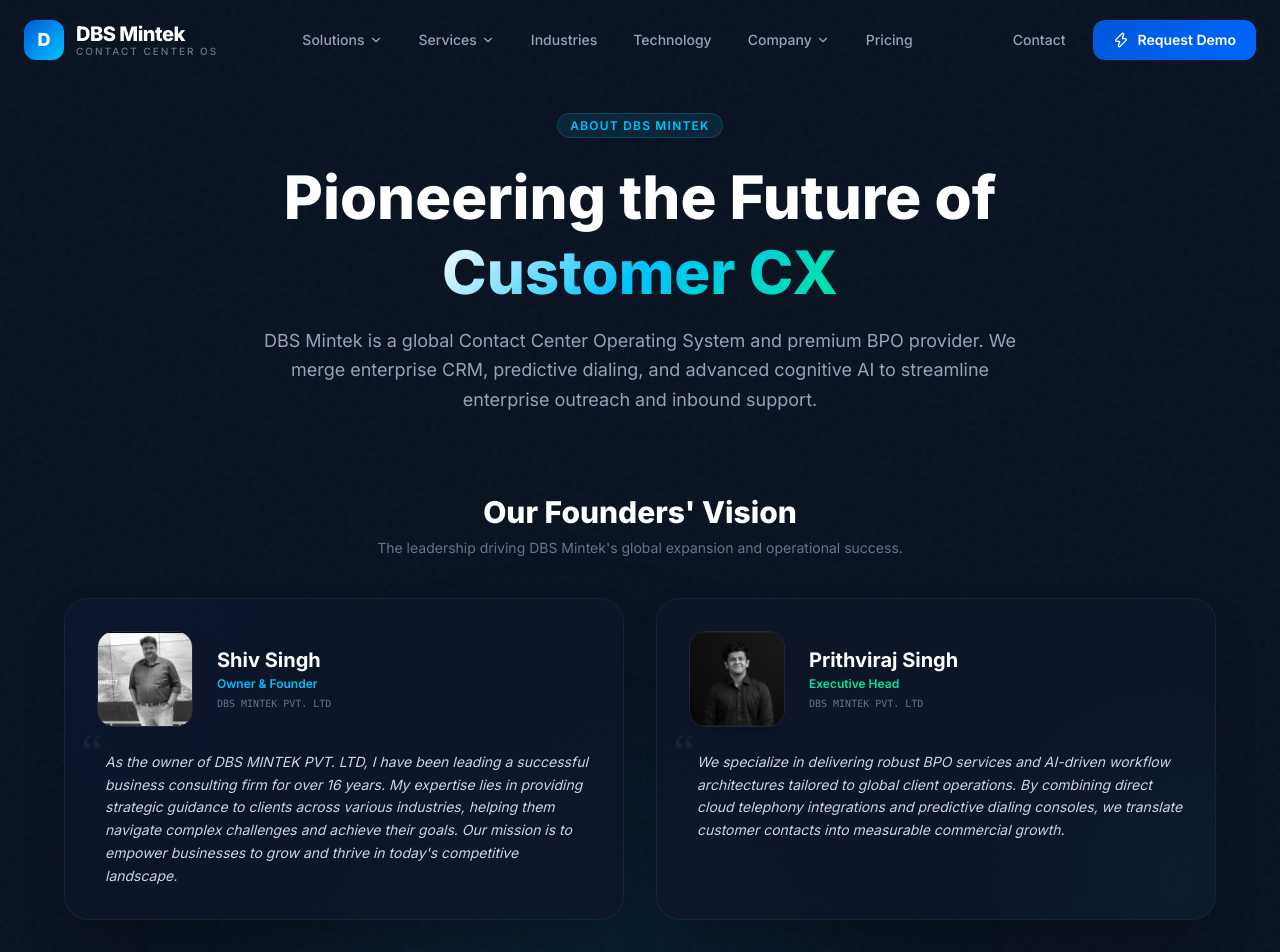
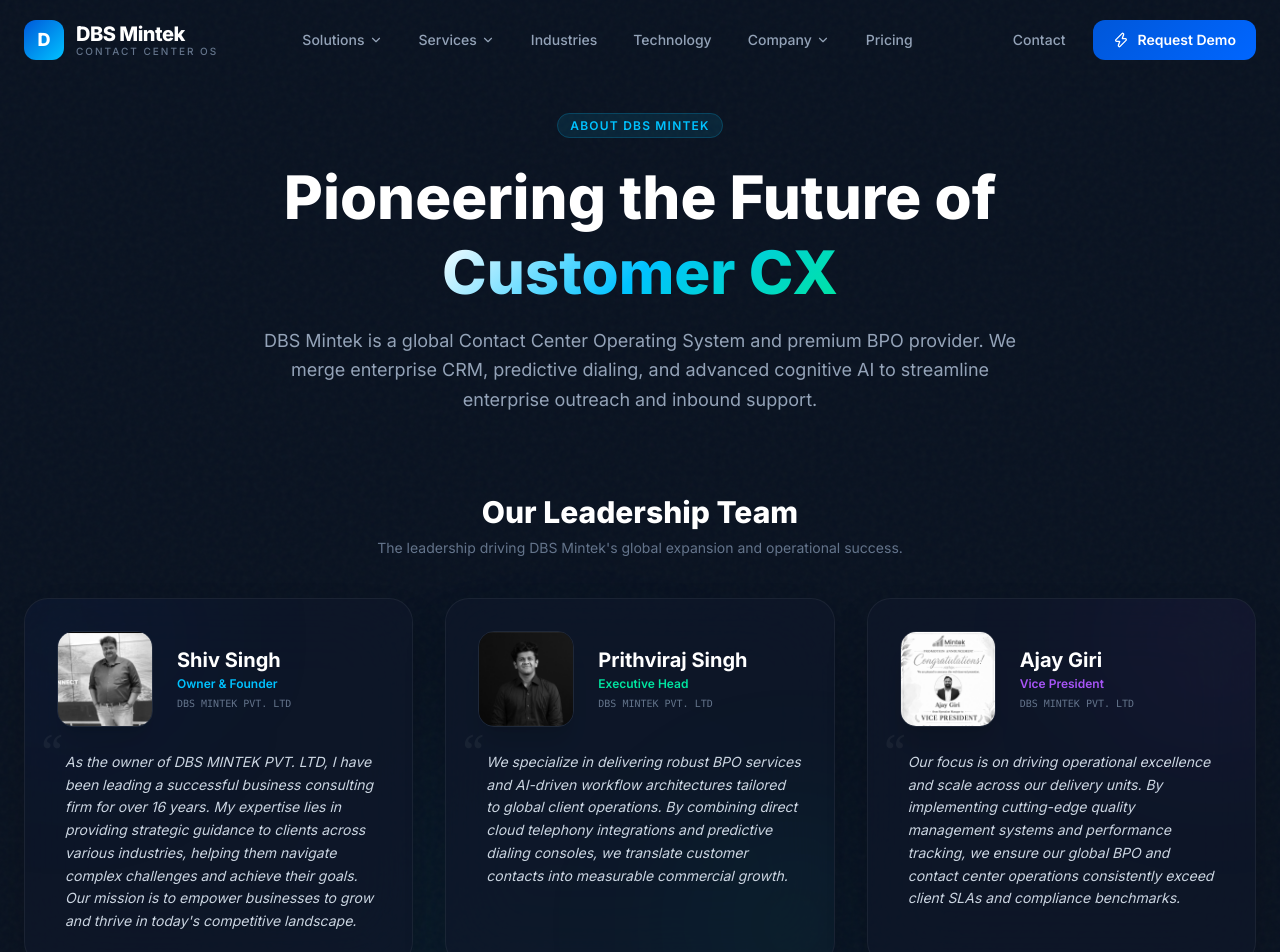
Before and after one commit to sabledattatray/Nexdial-IO, a Next.js app: page /about in a window 1280 px wide. Shown: the top 952 px of the page. Built offline with nearby package versions, Linux system fonts and the light colour scheme.

Commit message:
feat: add Ajay Giri Vice President card to Leadership on About page with cropped headshot

```diff
--- a/src/app/about/page.tsx
+++ b/src/app/about/page.tsx
@@ -53,17 +53,17 @@ export default function AboutPage() {
         </AnimatedSection>
 
         {/* Founder's Vision */}
-        <AnimatedSection className="mb-20 max-w-6xl mx-auto space-y-8">
+        <AnimatedSection className="mb-20 max-w-7xl mx-auto space-y-8">
           <div className="text-center max-w-xl mx-auto mb-10">
             <h2 className="text-2xl sm:text-3xl font-extrabold text-white">
-              Our Founders' Vision
+              Our Leadership Team
             </h2>
             <p className="text-[#64748B] text-sm mt-2">
               The leadership driving DBS Mintek's global expansion and operational success.
             </p>
           </div>
 
-          <div className="grid md:grid-cols-2 gap-8">
+          <div className="grid lg:grid-cols-3 md:grid-cols-2 gap-8">
             {/* Founder 1: Shiv Singh */}
             <div className="glass-card-strong p-8 relative overflow-hidden rounded-3xl border border-white/[0.06] shadow-2xl flex flex-col justify-between group hover:border-[#00C2FF]/30 transition-all duration-300">
               <div className="absolute -top-20 -left-20 w-60 h-60 rounded-full bg-[#0057D9]/5 blur-[80px]" />
@@ -111,6 +111,32 @@ export default function AboutPage() {
                   <span className="absolute -top-6 -left-4 text-5xl text-white/5 font-serif select-none">&ldquo;</span>
                   <p className="text-xs sm:text-sm text-[#CBD5E1] leading-relaxed italic relative z-10 pl-2">
                     We specialize in delivering robust BPO services and AI-driven workflow architectures tailored to global client operations. By combining direct cloud telephony integrations and predictive dialing consoles, we translate customer contacts into measurable commercial growth.
+                  </p>
+                </div>
+              </div>
+            </div>
+
+            {/* Vice President: Ajay Giri */}
+            <div className="glass-card-strong p-8 relative overflow-hidden rounded-3xl border border-white/[0.06] shadow-2xl flex flex-col justify-between group hover:border-[#A855F7]/30 transition-all duration-300">
+              <div className="absolute -top-20 -right-20 w-60 h-60 rounded-full bg-[#A855F7]/5 blur-[80px]" />
+              <div className="relative z-10 space-y-6">
+                <div className="flex flex-col sm:flex-row items-center gap-6">
+                  <img
+                    src="/ajay_giri.jpg"
+                    alt="Ajay Giri"
+                    className="w-24 h-24 rounded-2xl border border-white/[0.08] object-cover object-top shadow-xl grayscale group-hover:grayscale-0 transition-all duration-500 shrink-0"
+                  />
+                  <div className="text-center sm:text-left">
+                    <h3 className="text-xl font-bold text-white font-space-grotesk">Ajay Giri</h3>
+                    <p className="text-xs text-[#A855F7] font-semibold mt-0.5">Vice President</p>
+                    <p className="text-[10px] text-[#64748B] font-mono mt-1">DBS MINTEK PVT. LTD</p>
+                  </div>
+                </div>
+
+                <div className="relative">
+                  <span className="absolute -top-6 -left-4 text-5xl text-white/5 font-serif select-none">&ldquo;</span>
+                  <p className="text-xs sm:text-sm text-[#CBD5E1] leading-relaxed italic relative z-10 pl-2">
+                    Our focus is on driving operational excellence and scale across our delivery units. By implementing cutting-edge quality management systems and performance tracking, we ensure our global BPO and contact center operations consistently exceed client SLAs and compliance benchmarks.
                   </p>
                 </div>
               </div>
```
Also changed, not shown: public/ajay_giri.jpg (added).
